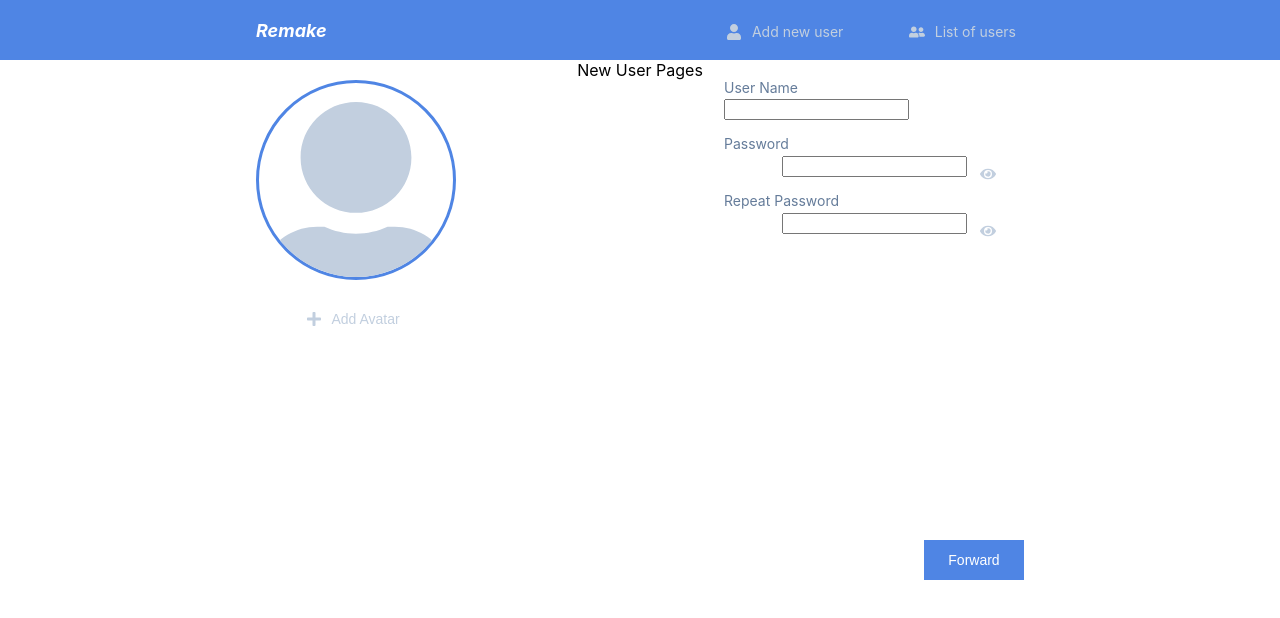
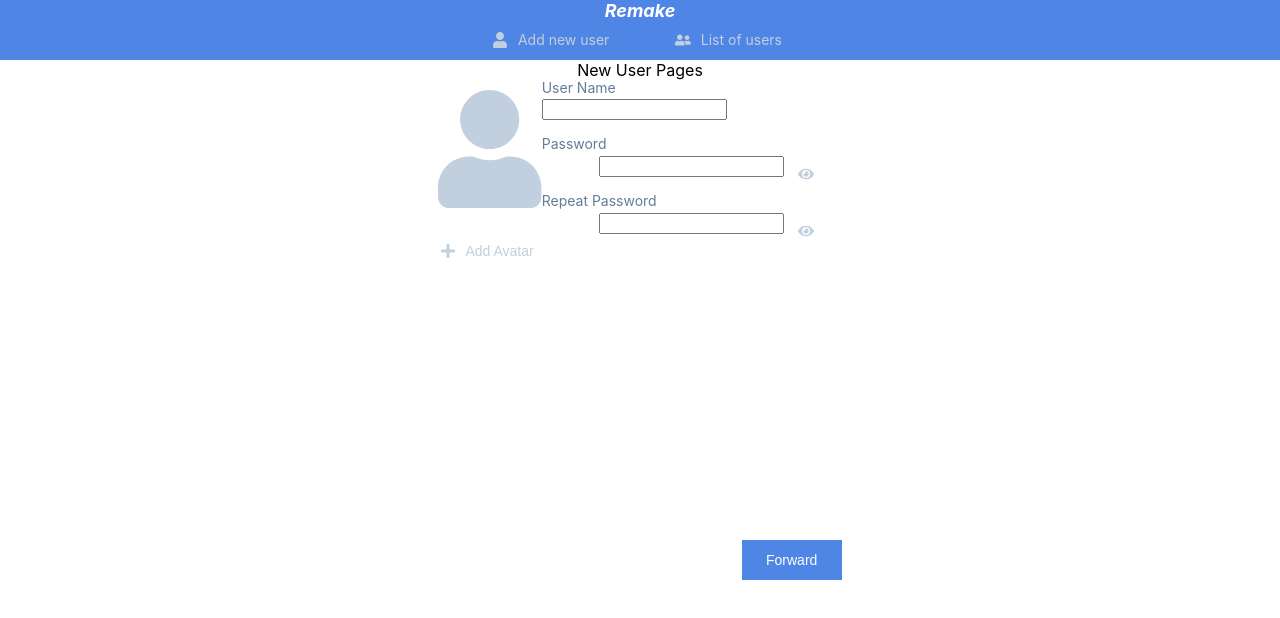
Before and after one commit to andrey-dihtiarov/wizard-form-react, a React (Create React App) app: page /users/new/account in a window 1280 px wide. Shown: the top 618 px of the page. Built offline with nearby package versions, Linux system fonts and the light colour scheme.

Commit message:
account-form: css "container" classes renamed

```diff
--- a/src/components/Avatar/Avatar.module.scss
+++ b/src/components/Avatar/Avatar.module.scss
@@ -1,6 +1,6 @@
-@import "../../assets/scss/variables";
+@import '../../assets/scss/variables';
 
-.container {
+.avatarWrapper {
   width: 200px;
   height: 200px;
   border: 3px solid $royal-blue;
--- a/src/components/Header/Header.module.scss
+++ b/src/components/Header/Header.module.scss
@@ -20,7 +20,7 @@
   }
 }
 
-.container {
+.headerInner {
   width: $container-width;
   display: flex;
   justify-content: space-between;
--- a/src/components/layouts/MainLayout/MainLayout.module.scss
+++ b/src/components/layouts/MainLayout/MainLayout.module.scss
@@ -8,7 +8,7 @@
   align-items: center;
 }
 
-.container {
+.layoutInner {
   width: $container-width;
   display: flex;
   justify-content: center;
```
